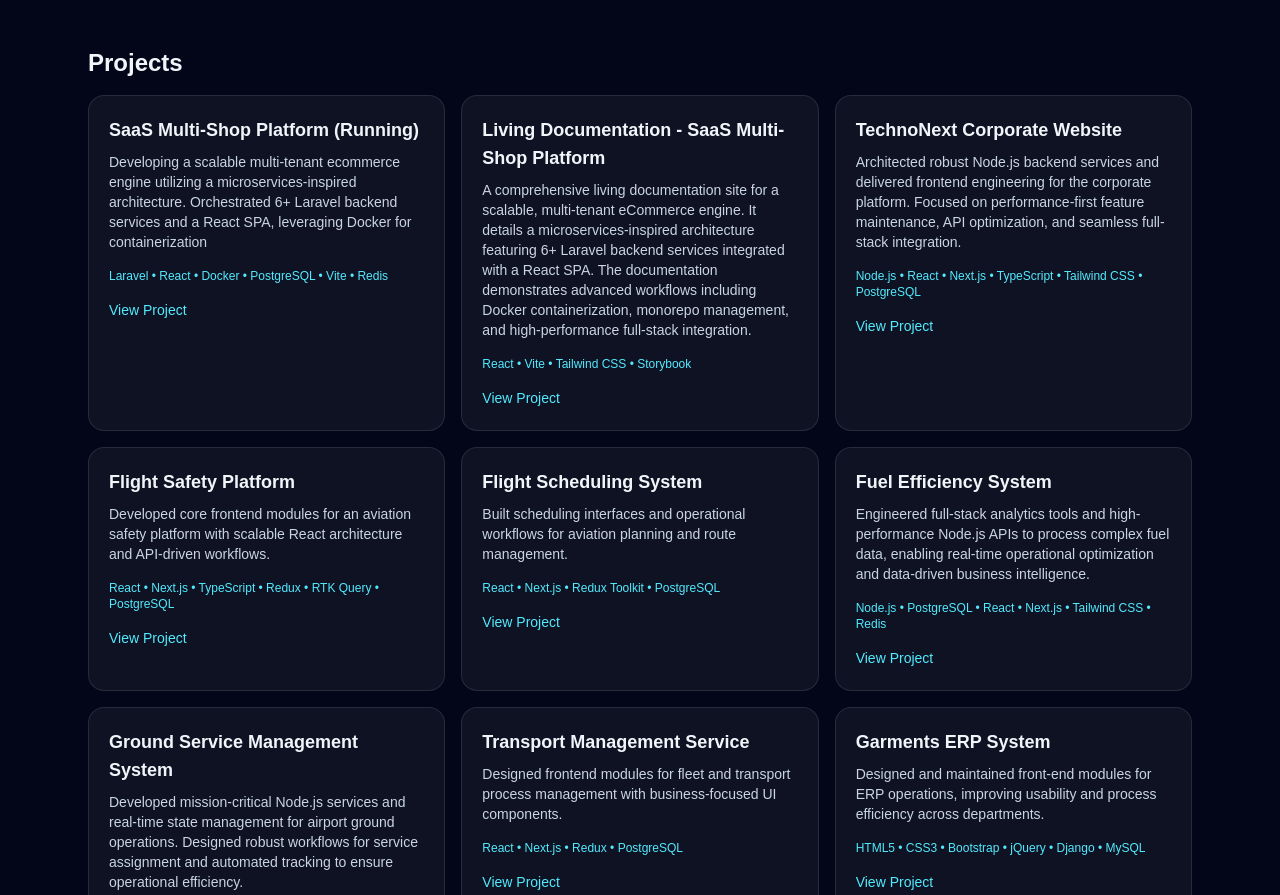
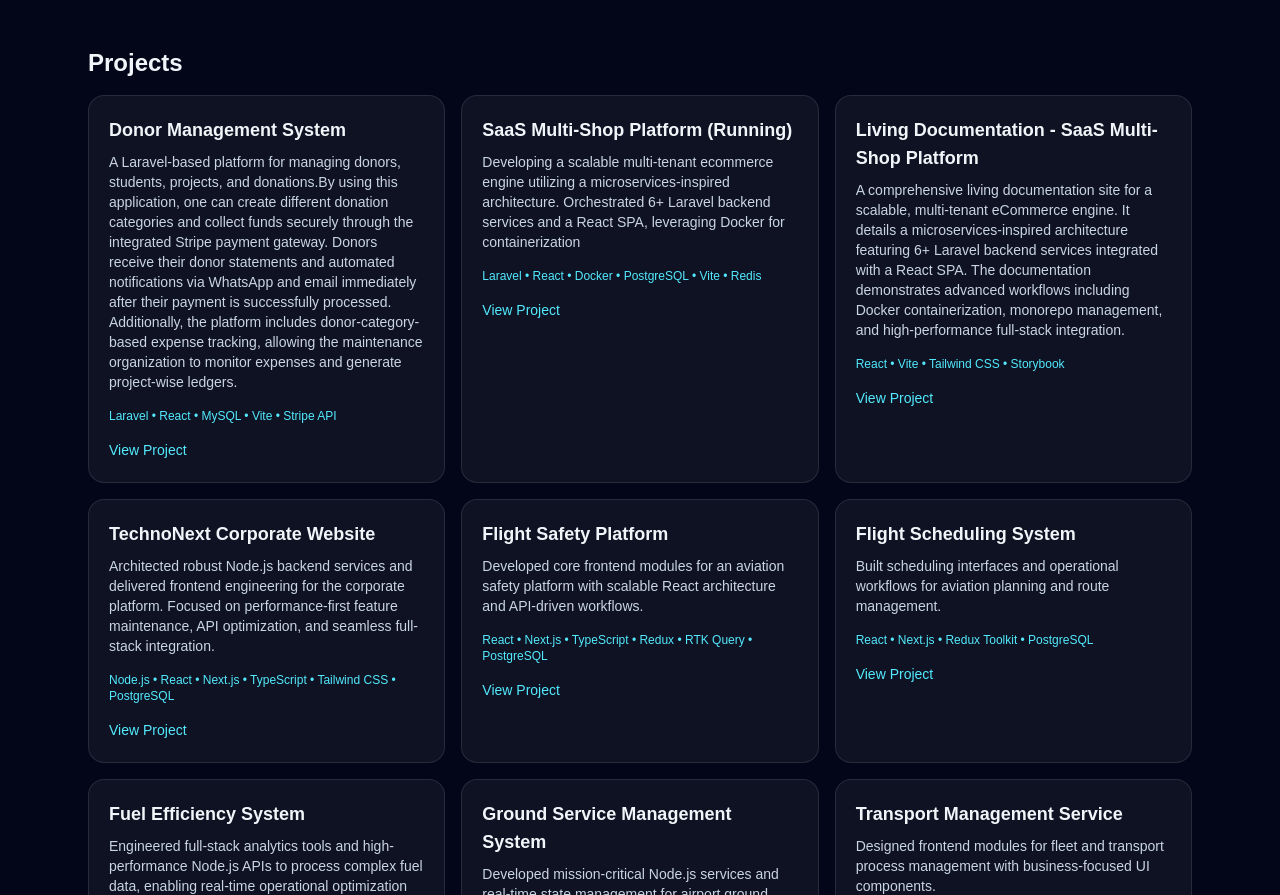
Before and after one commit to moliayesha7/portfolio, a Next.js app: page / in a window 1280 px wide. Shown: the part 1042-1937 px from the top of the page. Built offline with nearby package versions, Linux system fonts and the light colour scheme.

Commit message:
add new project

```diff
--- a/src/data/portfolioData.js
+++ b/src/data/portfolioData.js
@@ -42,6 +42,13 @@ const portfolioData = {
     },
   ],
   projects: [
+    {
+      title: "Donor Management System",
+      description:
+        "A Laravel-based platform for managing donors, students, projects, and donations.By using this application, one can create different donation categories and collect funds securely through the integrated Stripe payment gateway. Donors receive their donor statements and automated notifications via WhatsApp and email immediately after their payment is successfully processed. Additionally, the platform includes donor-category-based expense tracking, allowing the maintenance organization to monitor expenses and generate project-wise ledgers.",
+      tech: ["Laravel", "React", "MySQL", "Vite","Stripe API"],
+      link: "#",
+    },
     {
       title: "SaaS Multi-Shop Platform (Running)",
       description:
```
